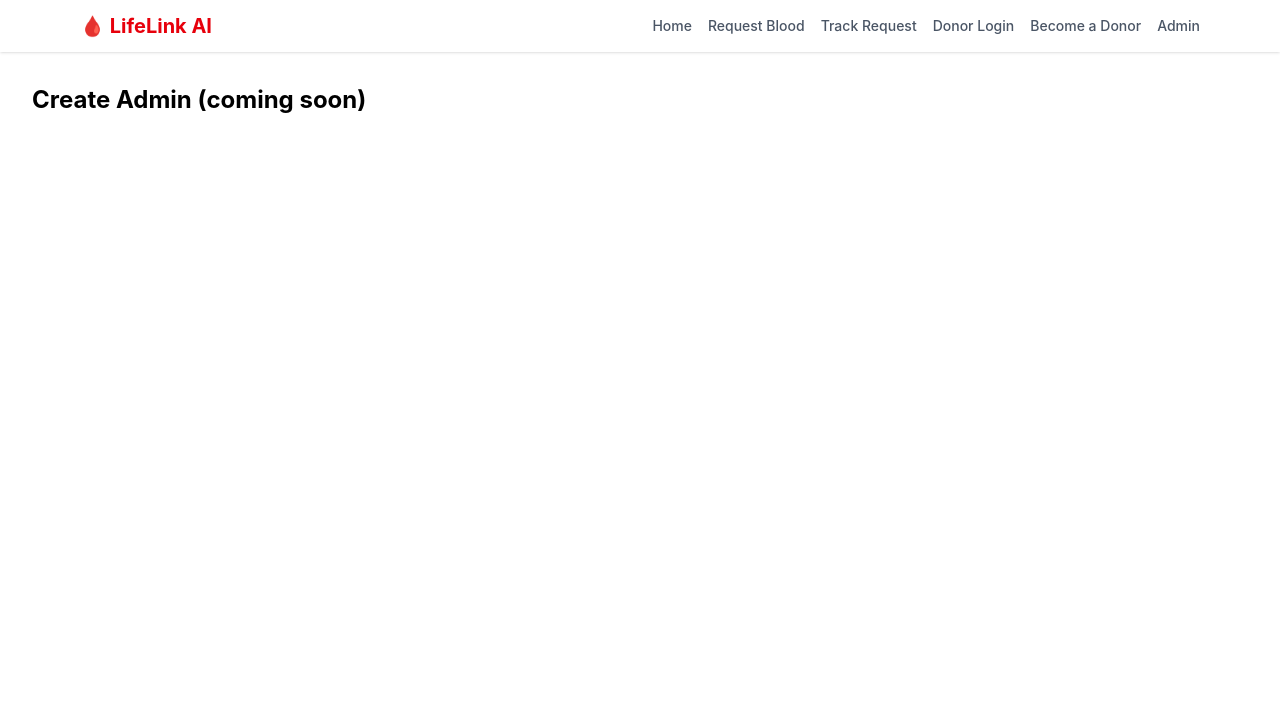
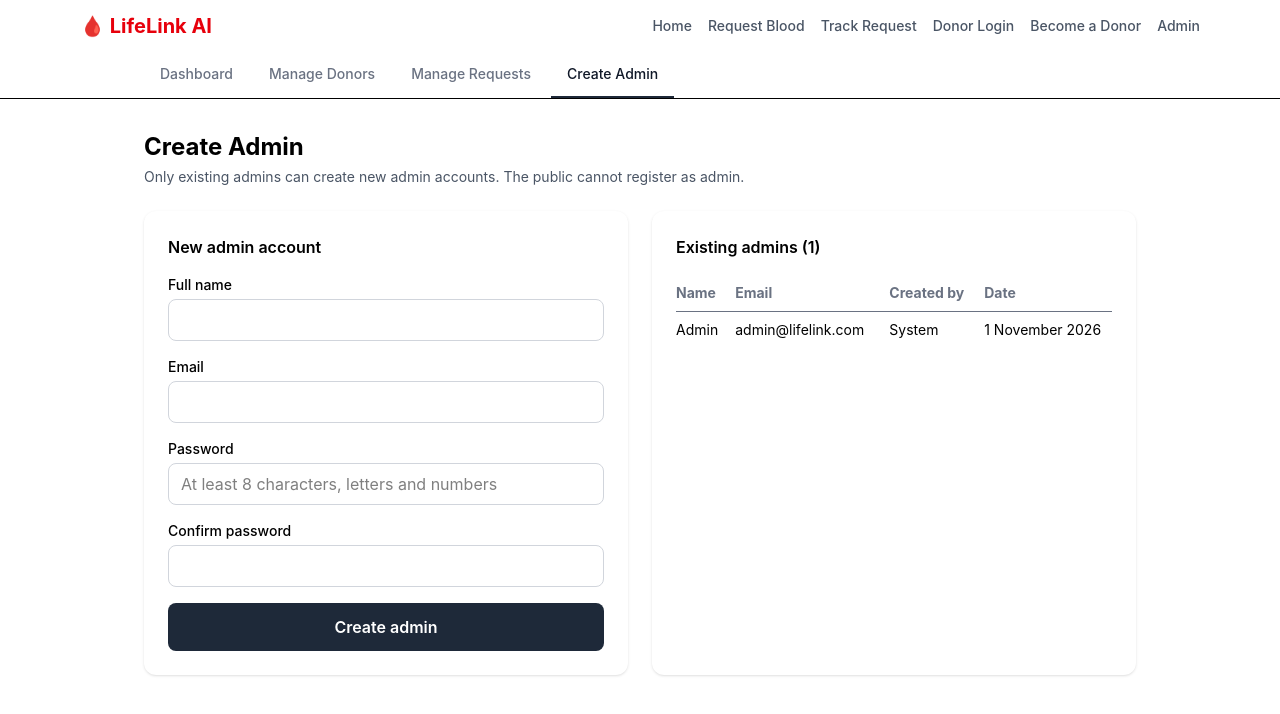
Before and after one commit to TabassumEma/cse4104-7c-t06-LifeLink-AI, a React (Vite) app in the folder frontend/: page /admin/create in a window 1280 px wide. Shown: the top 714 px of the page. Built offline with nearby package versions, Linux system fonts and the light colour scheme; sample sign-in values are in the browser's storage.

Commit message:
Added create admin page with hashed passwords and admin-only access

```diff
--- a/frontend/src/App.jsx
+++ b/frontend/src/App.jsx
@@ -11,6 +11,7 @@ import AdminLogin from "./pages/auth/AdminLogin";
 import AdminDashboard from "./pages/admin/AdminDashboard";
 import ManageDonors from "./pages/admin/ManageDonors";
 import ManageRequests from "./pages/admin/ManageRequests";
+import CreateAdmin from "./pages/admin/CreateAdmin";
 
 export default function App() {
   return (
@@ -68,7 +69,7 @@ export default function App() {
   path="/admin/create"
   element={
     <ProtectedRoute role="admin">
-      <Placeholder title="Create Admin" />
+      <CreateAdmin />
     </ProtectedRoute>
   }
 />
--- /dev/null
+++ b/frontend/src/pages/admin/CreateAdmin.jsx
@@ -0,0 +1,177 @@
+import { useState } from "react";
+import AdminNav from "../../components/AdminNav";
+import { useAuth } from "../../context/AuthContext";
+import { getAdmins, addAdmin } from "../../utils/adminStore";
+import { hashPassword } from "../../utils/hash";
+import { formatDate } from "../../utils/cooldown";
+
+const initial = { name: "", email: "", password: "", confirmPassword: "" };
+
+const inputClass =
+  "w-full rounded-lg border border-gray-300 px-3 py-2 focus:border-gray-700 focus:outline-none";
+
+function Field({ label, error, children }) {
+  return (
+    <div>
+      <label className="mb-1 block text-sm font-medium">{label}</label>
+      {children}
+      {error && <p className="mt-1 text-sm text-red-600">{error}</p>}
+    </div>
+  );
+}
+
+export default function CreateAdmin() {
+  const { user } = useAuth();
+  const [form, setForm] = useState(initial);
+  const [errors, setErrors] = useState({});
+  const [loading, setLoading] = useState(false);
+  const [message, setMessage] = useState("");
+  const [admins, setAdmins] = useState(getAdmins());
+
+  const handleChange = (e) => {
+    setForm({ ...form, [e.target.name]: e.target.value });
+  };
+
+  const validate = () => {
+    const err = {};
+    if (form.name.trim().length < 3) err.name = "Enter the admin's full name.";
+    if (!/^\S+@\S+\.\S+$/.test(form.email)) err.email = "Enter a valid email address.";
+    if (form.password.length < 8 || !/\d/.test(form.password) || !/[A-Za-z]/.test(form.password))
+      err.password = "Use at least 8 characters with letters and numbers.";
+    if (form.confirmPassword !== form.password)
+      err.confirmPassword = "Passwords do not match.";
+    return err;
+  };
+
+  const handleSubmit = async (e) => {
+    e.preventDefault();
+    setMessage("");
+    const found = validate();
+    setErrors(found);
+    if (Object.keys(found).length > 0) return;
+
+    setLoading(true);
+    // TODO: backend তৈরি হলে এখানে axios দিয়ে POST /admins call হবে
+    const passwordHash = await hashPassword(form.password);
+    const result = addAdmin({
+      name: form.name.trim(),
+      email: form.email.trim().toLowerCase(),
+      passwordHash,
+      createdBy: user.name,
+    });
+
+    if (result.ok) {
+      setAdmins(getAdmins());
+      setMessage(`Admin account created for ${form.name.trim()}.`);
+      setForm(initial);
+      setErrors({});
+    } else {
+      setErrors({ email: result.error });
+    }
+    setLoading(false);
+  };
+
+  return (
+    <div>
+      <AdminNav />
+      <div className="mx-auto max-w-5xl px-4 py-8">
+        <h1 className="text-2xl font-bold">Create Admin</h1>
+        <p className="mt-1 text-sm text-gray-600">
+          Only existing admins can create new admin accounts. The public cannot register as admin.
+        </p>
+
+        <div className="mt-6 grid gap-6 md:grid-cols-2">
+          {/* form */}
+          <form
+            onSubmit={handleSubmit}
+            noValidate
+            className="space-y-4 rounded-xl bg-white p-6 shadow"
+          >
+            <h2 className="font-semibold">New admin account</h2>
+
+            <Field label="Full name" error={errors.name}>
+              <input
+                name="name"
+                value={form.name}
+                onChange={handleChange}
+                className={inputClass}
+              />
+            </Field>
+
+            <Field label="Email" error={errors.email}>
+              <input
+                type="email"
+                name="email"
+                value={form.email}
+                onChange={handleChange}
+                className={inputClass}
+              />
+            </Field>
+
+            <Field label="Password" error={errors.password}>
+              <input
+                type="password"
+                name="password"
+                value={form.password}
+                onChange={handleChange}
+                className={inputClass}
+                placeholder="At least 8 characters, letters and numbers"
+              />
+            </Field>
+
+            <Field label="Confirm password" error={errors.confirmPassword}>
+              <input
+                type="password"
+                name="confirmPassword"
+                value={form.confirmPassword}
+                onChange={handleChange}
+                className={inputClass}
+              />
+            </Field>
+
+            {message && (
+              <p className="rounded-lg bg-green-50 p-3 text-sm text-green-800">{message}</p>
+            )}
+
+            <button
+              type="submit"
+              disabled={loading}
+              className="w-full rounded-lg bg-gray-800 px-6 py-3 font-semibold text-white hover:bg-gray-900 disabled:opacity-60"
+            >
+              {loading ? "Creating..." : "Create admin"}
+            </button>
+          </form>
+
+          {/* existing admins */}
+          <div className="rounded-xl bg-white p-6 shadow">
+            <h2 className="font-semibold">Existing admins ({admins.length})</h2>
+            <div className="mt-4 overflow-x-auto">
+              <table className="w-full text-left text-sm">
+                <thead>
+                  <tr className="border-b text-gray-500">
+                    <th className="py-2 pr-3">Name</th>
+                    <th className="py-2 pr-3">Email</th>
+                    <th className="py-2 pr-3">Created by</th>
+                    <th className="py-2">Date</th>
+                  </tr>
+                </thead>
+                <tbody>
+                  {admins.map((a) => (
+                    <tr key={a.id} className="border-b last:border-0">
+                      <td className="py-2 pr-3">{a.name}</td>
+                      <td className="py-2 pr-3">{a.email}</td>
+                      <td className="py-2 pr-3">{a.createdBy}</td>
+                      <td className="py-2 whitespace-nowrap">
+                        {formatDate(new Date(a.createdAt))}
+                      </td>
+                    </tr>
+                  ))}
+                </tbody>
+              </table>
+            </div>
+          </div>
+        </div>
+      </div>
+    </div>
+  );
+}
--- a/frontend/src/pages/auth/AdminLogin.jsx
+++ b/frontend/src/pages/auth/AdminLogin.jsx
@@ -1,6 +1,7 @@
 import { useState } from "react";
 import { Link, useNavigate } from "react-router-dom";
 import { useAuth } from "../../context/AuthContext";
+import { verifyAdmin } from "../../utils/adminStore";
 
 const inputClass =
   "w-full rounded-lg border border-gray-300 px-3 py-2 focus:border-gray-700 focus:outline-none";
@@ -13,7 +14,7 @@ export default function AdminLogin() {
   const { login } = useAuth();
   const navigate = useNavigate();
 
-  const handleSubmit = (e) => {
+  const handleSubmit = async (e) => {
     e.preventDefault();
     setError("");
 
@@ -28,9 +29,10 @@ export default function AdminLogin() {
 
     setLoading(true);
     // TODO: backend তৈরি হলে এখানে axios দিয়ে admin login API call হবে
+    const admin = await verifyAdmin(email, password);
     setTimeout(() => {
-      if (email === "admin@lifelink.com" && password === "admin1234") {
-        login({ name: "Admin", role: "admin" });
+      if (admin) {
+        login({ name: admin.name, email: admin.email, role: "admin" });
         navigate("/admin/dashboard");
       } else {
         setError("Invalid email or password.");
--- /dev/null
+++ b/frontend/src/utils/adminStore.js
@@ -0,0 +1,54 @@
+import { hashPassword } from "./hash";
+
+const KEY = "lifelink_admins";
+
+// Demo admin: admin@lifelink.com / admin1234 (the password is stored only as a hash)
+const seed = [
+  {
+    id: 1,
+    name: "Admin",
+    email: "admin@lifelink.com",
+    passwordHash: "ac9689e2272427085e35b9d3e3e8bed88cb3434828b43b86fc0596cad4c6e270",
+    createdBy: "System",
+    createdAt: "2026-11-01T00:00:00.000Z",
+  },
+];
+
+export function getAdmins() {
+  try {
+    const saved = localStorage.getItem(KEY);
+    return saved ? JSON.parse(saved) : seed;
+  } catch (e) {
+    console.error("Storage read failed", e);
+    return seed;
+  }
+}
+
+export function addAdmin({ name, email, passwordHash, createdBy }) {
+  const list = getAdmins();
+  if (list.some((a) => a.email === email)) {
+    return { ok: false, error: "An admin with this email already exists." };
+  }
+  const admin = {
+    id: Date.now(),
+    name,
+    email,
+    passwordHash,
+    createdBy,
+    createdAt: new Date().toISOString(),
+  };
+  try {
+    localStorage.setItem(KEY, JSON.stringify([...list, admin]));
+  } catch (e) {
+    console.error("Storage write failed", e);
+    return { ok: false, error: "Could not save the admin account." };
+  }
+  return { ok: true };
+}
+
+// returns the admin if email and password match, otherwise null
+export async function verifyAdmin(email, password) {
+  const hash = await hashPassword(password);
+  const wanted = email.trim().toLowerCase();
+  return getAdmins().find((a) => a.email === wanted && a.passwordHash === hash) || null;
+}
--- /dev/null
+++ b/frontend/src/utils/hash.js
@@ -0,0 +1,8 @@
+// Prototype only: the real backend will use bcrypt (see project PDF, section 6).
+export async function hashPassword(text) {
+  const data = new TextEncoder().encode(text);
+  const buffer = await crypto.subtle.digest("SHA-256", data);
+  return Array.from(new Uint8Array(buffer))
+    .map((b) => b.toString(16).padStart(2, "0"))
+    .join("");
+}
```
